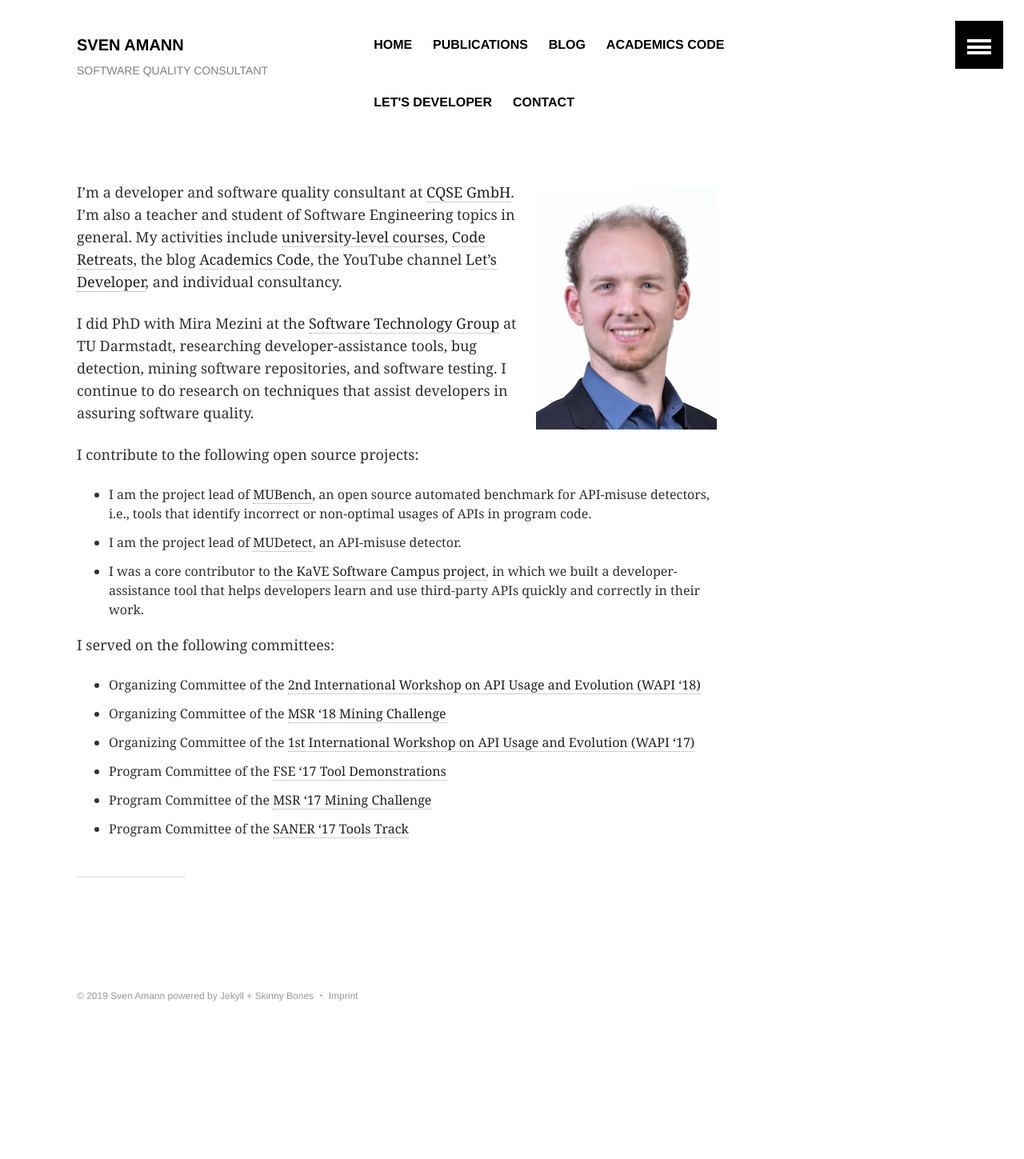
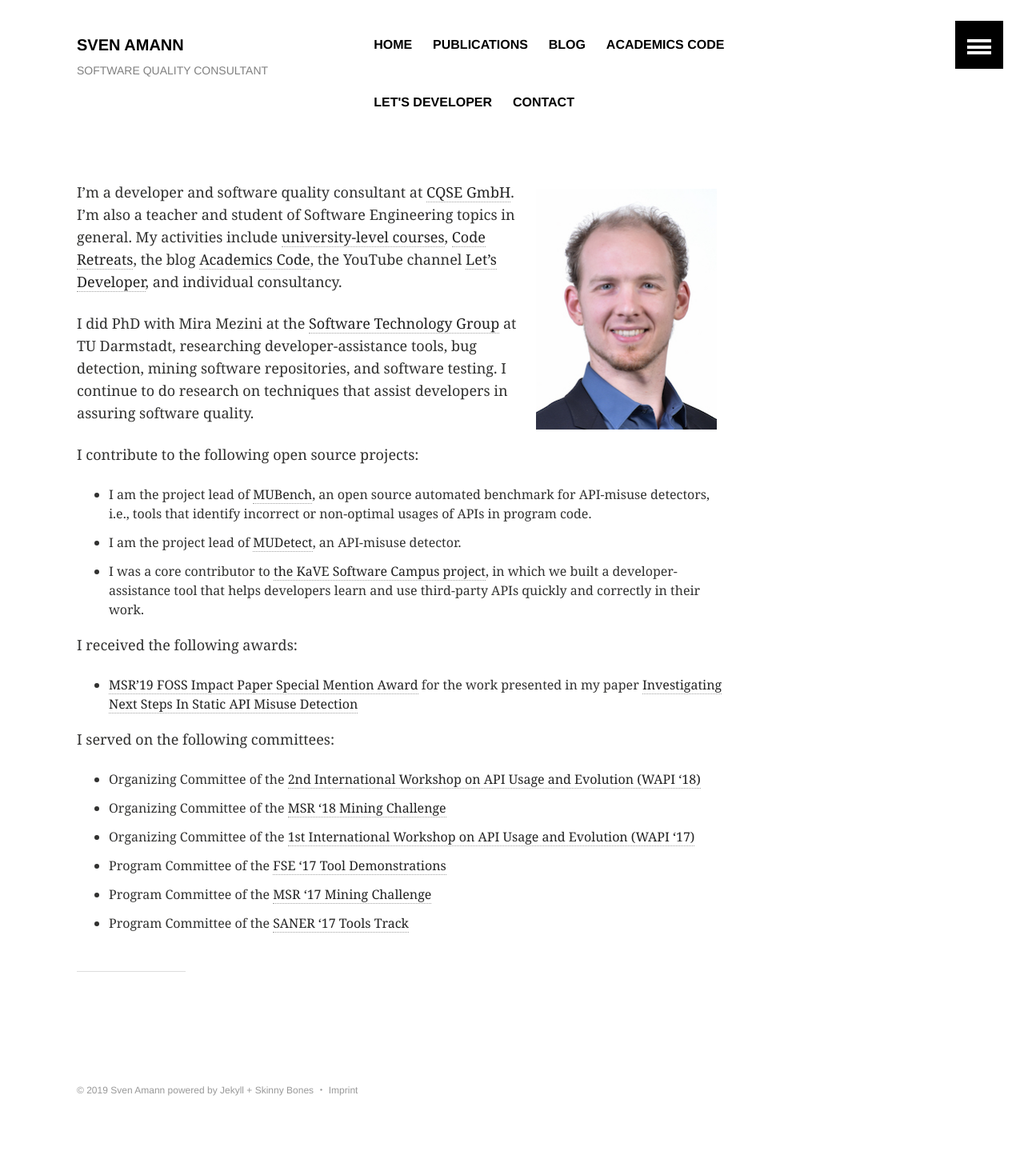
Before and after one commit to salsolatragus/sven-amann.de, a Jekyll site: the page built from index.md, in a window 1280 px wide. Shown: the whole page at 80% size. Built offline with Jekyll 4.4.1, drawn with Linux system fonts in a browser that asks for light colours; before the commit the page ends 1331 px from its top, so only the background shows below that.

Commit message:
Add FOSS award.

```diff
--- a/index.md
+++ b/index.md
@@ -24,6 +24,10 @@ I contribute to the following open source projects:
 * I am the project lead of [MUDetect][mudetect], an API-misuse detector.
 * I was a core contributor to [the KaVE Software Campus project][kave], in which we built a developer-assistance tool that helps developers learn and use third-party APIs quickly and correctly in their work.
 
+I received the following awards:
+
+* [MSR'19 FOSS Impact Paper Special Mention Award]({{ site.url }}/publications/foss-impact-award-msr19.jpeg) for the work presented in my paper [Investigating Next Steps In Static API Misuse Detection](http://sven-amann.de/publications/2019-03-Investigating-Next-Steps-In-Static-API-Misuse-Detection/)
+
 I served on the following committees:
 
   * Organizing Committee of the [2nd International Workshop on API Usage and Evolution (WAPI '18)](https://w-api.github.io/2018/)
```
Also changed, not shown: publications/foss-impact-award-msr19.jpeg (added).
